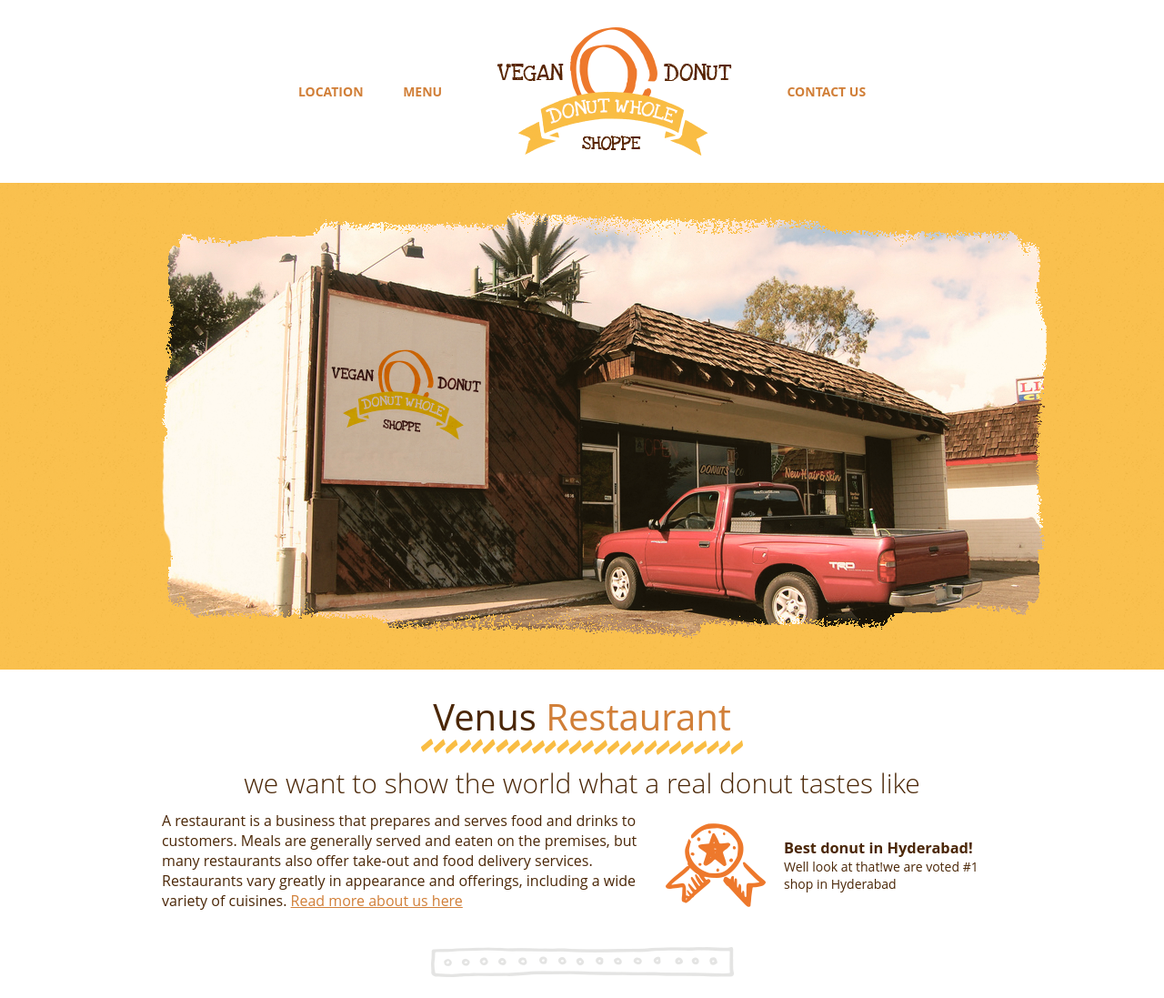
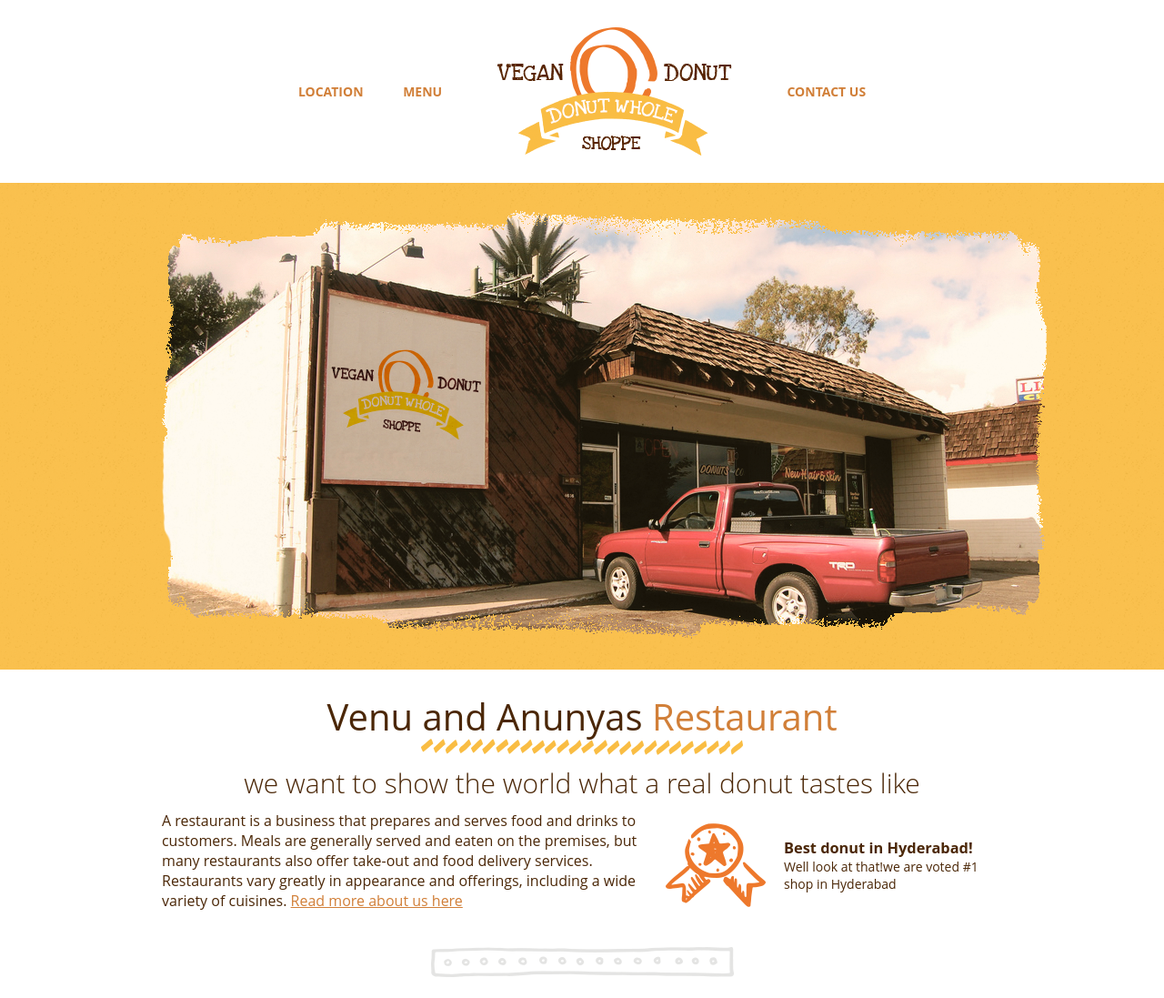
Before and after one commit to venu2934/venu2934.github.io, a plain HTML site: page index.html in a window 1280 px wide. Shown: the top 1097 px of the page at 91% size. Drawn offline with Linux system fonts and the light colour scheme.

Commit message:
Update index.html

```diff
--- a/index.html
+++ b/index.html
@@ -35,7 +35,7 @@
 
 	<div class="container">
 					<div id="whole-story" class="clearfix">
-						<h1><em>Venus</em> Restaurant</h1>
+						<h1><em>Venu and Anunyas</em> Restaurant</h1>
 						<p class="lead">we want to show the world what a real donut tastes like</p>
 					<div id="story-excerpt">
 							<p>
```
